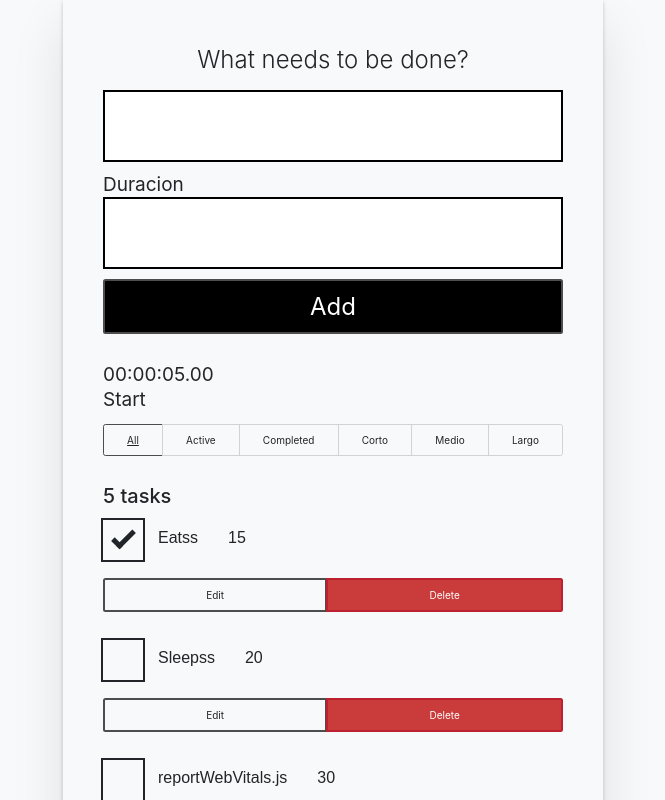
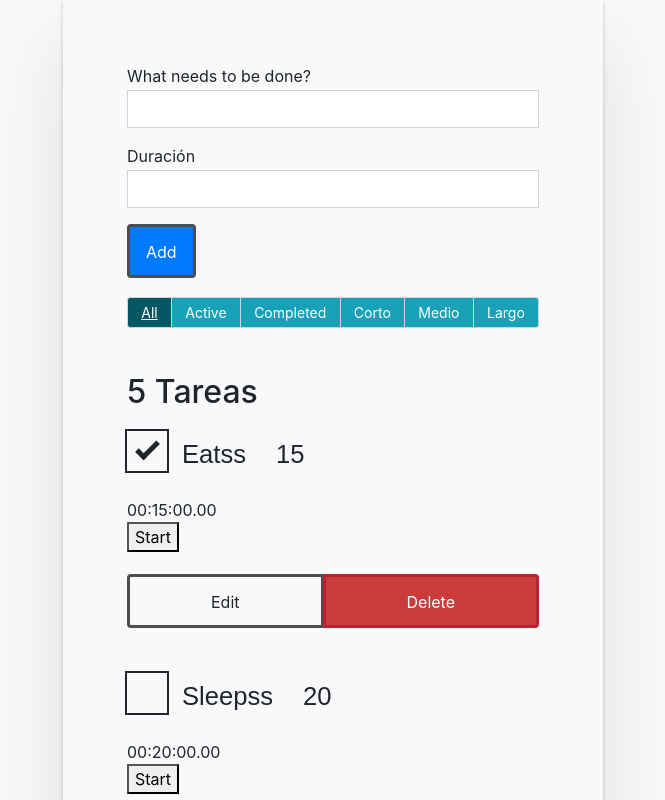
Before and after one commit to MILKTON/productivity-app, a React (Create React App) app: page / in a window 1280 px wide. Shown: the top 800 px of the page, without its empty margins (307-972 px from the left). Built offline with nearby package versions, Linux system fonts and the light colour scheme; the HTML template or start-up script is replaced by a standard one.

Commit message:
New styles for todo inputs

```diff
--- a/src/App.js
+++ b/src/App.js
@@ -8,7 +8,7 @@ const DATA = [
   { id: "todo-0", name: "Eatss", seconds:"15", completed: true },
   { id: "todo-1", name: "Sleepss", seconds:"20", completed: false },
   { id: "todo-12", name: "reportWebVitals.js", seconds:"30", completed: false },
-  { id: "todo-22", name: "Repeasss", seconds:"60", completed: false },
+  { id: "todo-22", name: "Repeasss", seconds:"1", completed: false },
   { id: "todo-20", name: "XD", seconds:"61", completed: false }
 ];
 function App() {
--- a/src/components/Stopwatch/Button.js
+++ b/src/components/Stopwatch/Button.js
@@ -56,11 +56,9 @@ function Button({ startTimer, status, stopTimer, resetTimer, resumeTimer }) {
 
        {status === 3 ? (
         <div>
-          <button
-            className="stopwatch-btn stopwatch-btn-gre"
-          >
+
             Timer finalizado
-          </button>
+
         </div>
       ) : (
         ""
--- a/src/components/Todo/FilterButton.js
+++ b/src/components/Todo/FilterButton.js
@@ -1,17 +1,18 @@
 import React from "react";
+import Button from 'react-bootstrap/Button';
 
 function FilterButton(props) {
   return (
-    <button
-      type="button"
-      className="btn toggle-btn"
+    <Button
+      className="toggle-btn"
+      variant="info"
       aria-pressed={props.isPressed}
       onClick={() => props.setFilter(props.name)}
     >
       <span className="visually-hidden">Show </span>
       <span>{props.name}</span>
       <span className="visually-hidden"> tasks</span>
-    </button>
+    </Button>
   );
 }
 
--- a/src/components/Todo/Form.js
+++ b/src/components/Todo/Form.js
@@ -1,4 +1,5 @@
 import React, { useState } from "react";
+import Button from 'react-bootstrap/Button';
 
 function Form(props) {
   const [name, setName] = useState("");
@@ -12,33 +13,33 @@ function Form(props) {
   }
   return (
     <form onSubmit={handleSubmit}>
-      <h2 className="label-wrapper">
-        <label htmlFor="new-todo-input" className="label__lg">
-          What needs to be done?
-        </label>
-      </h2>
+      <div className="form-group">
+        <label for="new-todo-input">What needs to be done?</label>
         <input
           type="text"
           id="new-todo-input"
-        className="input input__lg"
+          className="form-control"
           name="text"
           autoComplete="off"
           value={name}
           onChange={(e) => setName(e.target.value)}
         />
-      Duracion
+      </div>
+      <div className="form-group">
+        <label for="new-todo-duration">Duración</label>
         <input
           type="text"
-        id="new-todo-input"
-        className="input input__lg"
+          id="new-todo-duration"
+          className="form-control"
           name="text"
           autoComplete="off"
           value={seconds}
           onChange={(e) => setSeconds(e.target.value)}
         />
-      <button type="submit" className="btn btn__primary btn__lg">
+      </div>
+      <Button variant="primary" type="submit">
         Add
-      </button>
+      </Button>
     </form>
   );
 }
--- a/src/components/Todo/Todo.js
+++ b/src/components/Todo/Todo.js
@@ -1,4 +1,5 @@
 import React, { useState } from "react";
+import Stopwatch from "../Stopwatch/Stopwatch";
 
 export default function Todo(props) {
 const [isEditing, setEditing] = useState(false);
@@ -54,6 +55,7 @@ const viewTemplate = (
           {props.seconds}
         </label>
       </div>
+      <Stopwatch h={0} m={props.seconds} s={0}/>
       <div className="btn-group">
         <button type="button" className="btn" onClick={() => setEditing(true)}>
           Edit <span className="visually-hidden">{props.name}</span>
--- a/src/components/Todo/Todos.js
+++ b/src/components/Todo/Todos.js
@@ -3,7 +3,7 @@ import FilterButton from "./FilterButton";
 import Todo from "./Todo";
 import React, { useState } from "react";
 import { nanoid } from "nanoid";
-import Stopwatch from "../Stopwatch/Stopwatch";
+import ButtonGroup from 'react-bootstrap/ButtonGroup';
 
 function Todos(props) {
 const [tasks, setTasks] = useState(props.tasks);
@@ -76,15 +76,16 @@ const filterList = FILTER_NAMES.map(name => (
   />
 ));
 
-const tasksNoun = taskList.length !== 1 ? 'tasks' : 'task';
+const tasksNoun = taskList.length !== 1 ? 'Tareas' : 'Tarea';
 const headingText = `${taskList.length} ${tasksNoun}`;
 
   return (
     <div className="todoapp stack-large">
       <Form addTask={addTask} />
-      <Stopwatch key={5} h={0} m={0} s={5}/>
       <div className="filters btn-group stack-exception">
-        {filterList}
+        <ButtonGroup size="sm">
+          {filterList}
+        </ButtonGroup>
       </div>
       <h2 id="list-heading">{headingText}</h2>
       <ul
--- a/src/index.css
+++ b/src/index.css
@@ -8,9 +8,6 @@
   outline: 3px dashed #228bec;
   outline-offset: 0;
 }
-html {
-  font: 62.5% / 1.15 sans-serif;
-}
 h1,
 h2 {
   margin-bottom: 0;
@@ -19,24 +16,7 @@ ul {
   list-style: none;
   padding: 0;
 }
-button {
-  border: none;
-  margin: 0;
-  padding: 0;
-  width: auto;
-  overflow: visible;
-  background: transparent;
-  color: inherit;
-  font: inherit;
-  line-height: normal;
-  -webkit-font-smoothing: inherit;
-  -moz-osx-font-smoothing: inherit;
-  -webkit-appearance: none;
-}
-button::-moz-focus-inner {
-  border: 0;
-}
-button,
+
 input,
 optgroup,
 select,
@@ -46,7 +26,6 @@ textarea {
   line-height: 1.15;
   margin: 0;
 }
-button,
 input {
   overflow: visible;
 }
@@ -54,12 +33,6 @@ input[type="text"] {
   border-radius: 0;
 }
 
-@media screen and (min-width: 620px) {
-  body {
-    font-size: 1.9rem;
-    line-height: 1.31579;
-  }
-}
 /*END RESETS*/
 /* GLOBAL STYLES */
 .form-group > input[type="text"] {
@@ -78,7 +51,7 @@ input[type="text"] {
 }
 .btn.toggle-btn[aria-pressed="true"] {
   text-decoration: underline;
-  border-color: #4d4d4d;
+  background-color: #065763;
 }
 .btn__danger {
   color: #fff;
@@ -214,6 +187,7 @@ input[type="text"] {
 .todo-text:focus {
   box-shadow: inset 0 0 0 2px;
 }
+
 /* CHECKBOX STYLES */
 .c-cb {
   box-sizing: border-box;
@@ -282,3 +256,13 @@ input[type="text"] {
 .c-cb > input[type="checkbox"]:checked + label::after {
   opacity: 1;
 }
+
+/* Mi css */
+
+label {
+  margin-bottom: 0rem !important;
+}
+
+.form-group > input[type="text"] {
+  margin-top: 2px !important;
+}
```
Also changed, not shown: 1 other file (tests, documents, lock files or other folders). Lines whose indentation alone changed are shown as unchanged.
